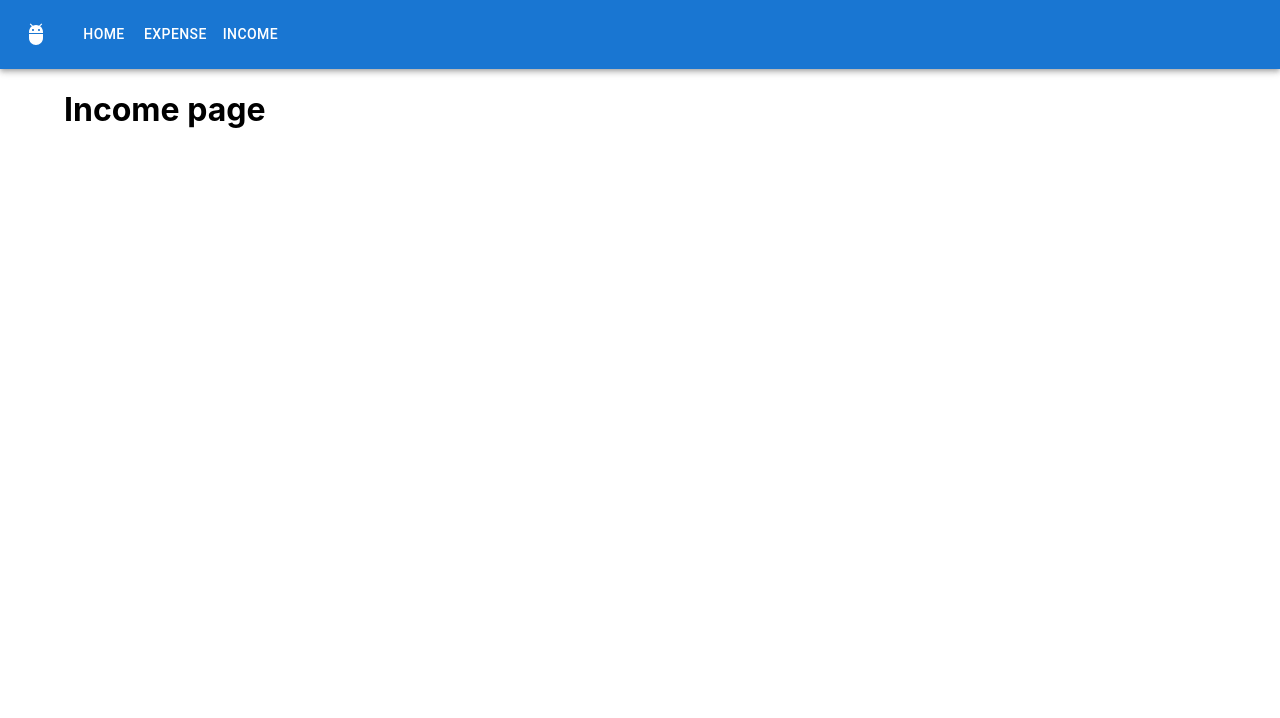
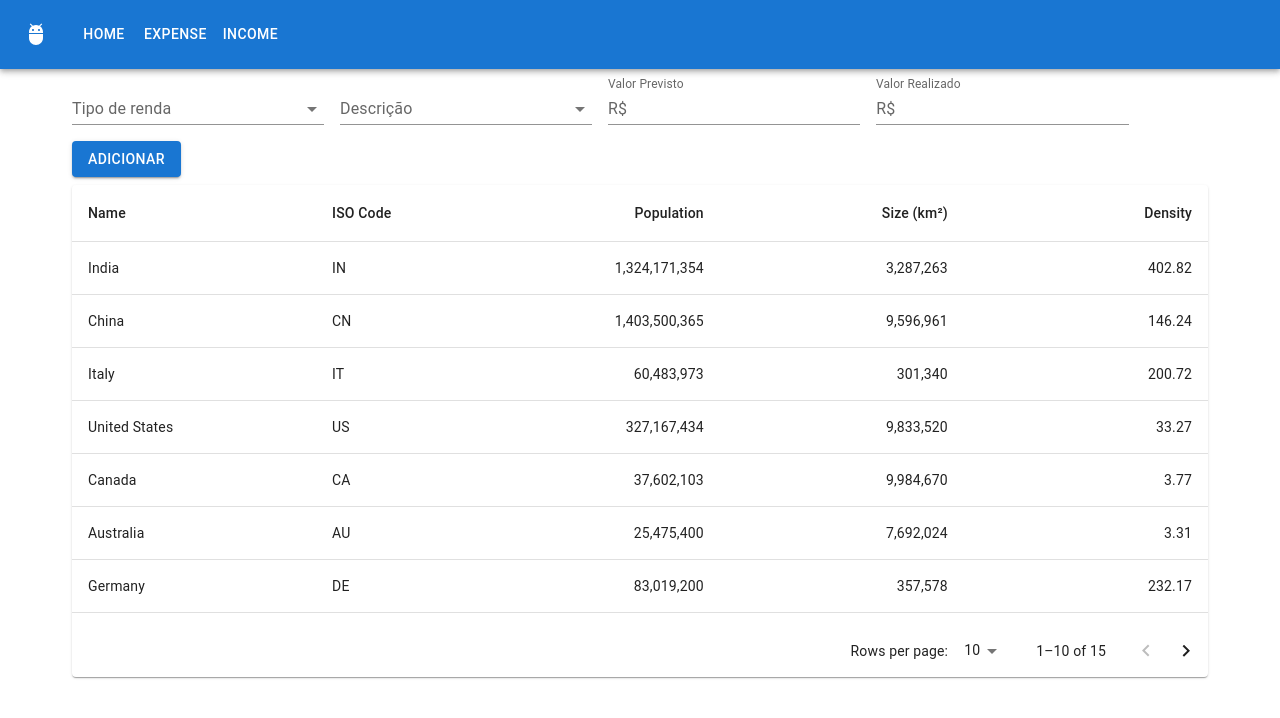
Before and after one commit to DarlanMarangoni/investment-wallet, a React (Create React App) app in the folder cash-control-app/: page /income in a window 1280 px wide. Shown: the top 718 px of the page. Built offline with nearby package versions, Linux system fonts and the light colour scheme.

Commit message:
Criando pagina de cadastro de renda

```diff
--- /dev/null
+++ b/cash-control-app/src/components/CustomTable/index.tsx
@@ -0,0 +1,144 @@
+import * as React from 'react';
+import Paper from '@mui/material/Paper';
+import Table from '@mui/material/Table';
+import TableBody from '@mui/material/TableBody';
+import TableCell from '@mui/material/TableCell';
+import TableContainer from '@mui/material/TableContainer';
+import TableHead from '@mui/material/TableHead';
+import TablePagination from '@mui/material/TablePagination';
+import TableRow from '@mui/material/TableRow';
+
+interface Column {
+    id: 'name' | 'code' | 'population' | 'size' | 'density';
+    label: string;
+    minWidth?: number;
+    align?: 'right';
+    format?: (value: number) => string;
+}
+
+const columns: readonly Column[] = [
+    { id: 'name', label: 'Name', minWidth: 170 },
+    { id: 'code', label: 'ISO\u00a0Code', minWidth: 100 },
+    {
+        id: 'population',
+        label: 'Population',
+        minWidth: 170,
+        align: 'right',
+        format: (value: number) => value.toLocaleString('en-US'),
+    },
+    {
+        id: 'size',
+        label: 'Size\u00a0(km\u00b2)',
+        minWidth: 170,
+        align: 'right',
+        format: (value: number) => value.toLocaleString('en-US'),
+    },
+    {
+        id: 'density',
+        label: 'Density',
+        minWidth: 170,
+        align: 'right',
+        format: (value: number) => value.toFixed(2),
+    },
+];
+
+interface Data {
+    name: string;
+    code: string;
+    population: number;
+    size: number;
+    density: number;
+}
+
+function createData(
+    name: string,
+    code: string,
+    population: number,
+    size: number,
+): Data {
+    const density = population / size;
+    return { name, code, population, size, density };
+}
+
+const rows = [
+    createData('India', 'IN', 1324171354, 3287263),
+    createData('China', 'CN', 1403500365, 9596961),
+    createData('Italy', 'IT', 60483973, 301340),
+    createData('United States', 'US', 327167434, 9833520),
+    createData('Canada', 'CA', 37602103, 9984670),
+    createData('Australia', 'AU', 25475400, 7692024),
+    createData('Germany', 'DE', 83019200, 357578),
+    createData('Ireland', 'IE', 4857000, 70273),
+    createData('Mexico', 'MX', 126577691, 1972550),
+    createData('Japan', 'JP', 126317000, 377973),
+    createData('France', 'FR', 67022000, 640679),
+    createData('United Kingdom', 'GB', 67545757, 242495),
+    createData('Russia', 'RU', 146793744, 17098246),
+    createData('Nigeria', 'NG', 200962417, 923768),
+    createData('Brazil', 'BR', 210147125, 8515767),
+];
+
+export default function CustomTable() {
+    const [page, setPage] = React.useState(0);
+    const [rowsPerPage, setRowsPerPage] = React.useState(10);
+
+    const handleChangePage = (event: unknown, newPage: number) => {
+        setPage(newPage);
+    };
+
+    const handleChangeRowsPerPage = (event: React.ChangeEvent<HTMLInputElement>) => {
+        setRowsPerPage(+event.target.value);
+        setPage(0);
+    };
+
+    return (
+        <Paper sx={{ width: '100%', overflow: 'hidden' }}>
+            <TableContainer sx={{ maxHeight: 440 }}>
+                <Table stickyHeader aria-label="sticky table">
+                    <TableHead>
+                        <TableRow>
+                            {columns.map((column) => (
+                                <TableCell
+                                    key={column.id}
+                                    align={column.align}
+                                    style={{ minWidth: column.minWidth }}
+                                >
+                                    {column.label}
+                                </TableCell>
+                            ))}
+                        </TableRow>
+                    </TableHead>
+                    <TableBody>
+                        {rows
+                            .slice(page * rowsPerPage, page * rowsPerPage + rowsPerPage)
+                            .map((row) => {
+                                return (
+                                    <TableRow hover role="checkbox" tabIndex={-1} key={row.code}>
+                                        {columns.map((column) => {
+                                            const value = row[column.id];
+                                            return (
+                                                <TableCell key={column.id} align={column.align}>
+                                                    {column.format && typeof value === 'number'
+                                                        ? column.format(value)
+                                                        : value}
+                                                </TableCell>
+                                            );
+                                        })}
+                                    </TableRow>
+                                );
+                            })}
+                    </TableBody>
+                </Table>
+            </TableContainer>
+            <TablePagination
+                rowsPerPageOptions={[10, 25, 100]}
+                component="div"
+                count={rows.length}
+                rowsPerPage={rowsPerPage}
+                page={page}
+                onPageChange={handleChangePage}
+                onRowsPerPageChange={handleChangeRowsPerPage}
+            />
+        </Paper>
+    );
+}
--- a/cash-control-app/src/index.css
+++ b/cash-control-app/src/index.css
@@ -3,8 +3,6 @@
     font-family: -apple-system, BlinkMacSystemFont, 'Segoe UI', 'Roboto', 'Oxygen',
     'Ubuntu', 'Cantarell', 'Fira Sans', 'Droid Sans', 'Helvetica Neue',
     sans-serif;
-    -webkit-font-smoothing: antialiased;
-    -moz-osx-font-smoothing: grayscale;
 }
 
 code {
--- a/cash-control-app/src/pages/IncomePage/index.tsx
+++ b/cash-control-app/src/pages/IncomePage/index.tsx
@@ -1,3 +1,84 @@
+import './style.css';
+import Box from '@mui/material/Box';
+import { FormControl, InputAdornment, InputLabel, Select, SelectChangeEvent, TextField } from '@mui/material';
+import React, { useState } from 'react';
+import MenuItem from '@mui/material/MenuItem';
+import Button from '@mui/material/Button';
+import CustomTable from '../../components/CustomTable';
+
 export default function IncomePage() {
-    return <h1>Income page</h1>
+
+    const [incomeType, setIncomeType] = useState('');
+    const [incomeName, setIncomeName] = useState('');
+
+    function handleChangeIncomeType(event: SelectChangeEvent) {
+        setIncomeType(event.target.value)
+    }
+
+    function handleChangeIncomeName(event: SelectChangeEvent) {
+        setIncomeName(event.target.value)
+    }
+
+    return (
+        <Box
+            component="form"
+            noValidate
+            autoComplete="off"
+        >
+            <div>
+                <div>
+                    <FormControl variant="standard" sx={{m: 1, minWidth: 252}}>
+                        <InputLabel id="income-type-select-label">Tipo de renda</InputLabel>
+                        <Select
+                            labelId="income-type-select-label"
+                            id="income-type-select"
+                            value={incomeType}
+                            onChange={handleChangeIncomeType}
+                        >
+                            <MenuItem value={"ACTIVE_INCOME"}>Renda Ativa</MenuItem>
+                            <MenuItem value={"PASSIVE_INCOME"}>Renda Passiva</MenuItem>
+                        </Select>
+                    </FormControl>
+                    <FormControl variant="standard" sx={{m: 1, minWidth: 252}}>
+                        <InputLabel id="income-name-select-label">Descrição</InputLabel>
+                        <Select
+                            labelId="income-name-select-label"
+                            id="income-name-select"
+                            value={incomeName}
+                            onChange={handleChangeIncomeName}
+                        >
+                            <MenuItem value={"Salario"}>Salario</MenuItem>
+                            <MenuItem value={"Dividendo"}>Dividendo</MenuItem>
+                        </Select>
+                    </FormControl>
+                    <TextField
+                        label="Valor Previsto"
+                        id="txtField-valor-previsto"
+                        sx={{m: 1, width: '25ch'}}
+                        InputProps={{
+                            startAdornment: <InputAdornment position="start">R$</InputAdornment>
+                        }}
+                        variant="standard"
+                        type="number"
+                    />
+                    <TextField
+                        label="Valor Realizado"
+                        id="txtField-valor-realizado"
+                        sx={{m: 1, width: '25ch'}}
+                        InputProps={{
+                            startAdornment: <InputAdornment position="start">R$</InputAdornment>
+                        }}
+                        variant="standard"
+                        type="number"
+                    />
+                </div>
+                <div style={{margin: '8px'}}>
+                    <Button variant="contained" size="medium">Adicionar</Button>
+                </div>
+                <div className="table">
+                    <CustomTable/>
+                </div>
+            </div>
+        </Box>
+    );
 }
--- /dev/null
+++ b/cash-control-app/src/pages/IncomePage/style.css
@@ -0,0 +1,3 @@
+.table {
+    margin: 8px;
+}
```
Also changed, not shown: cash-control-app/src/App.js (+6 -2 lines).
